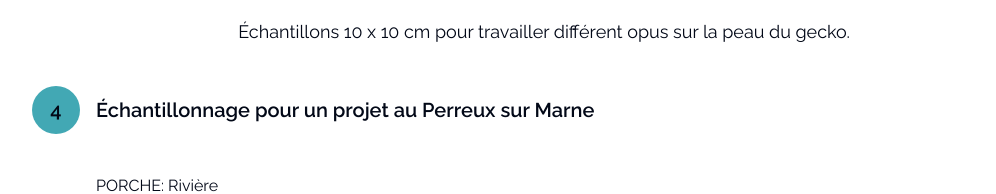
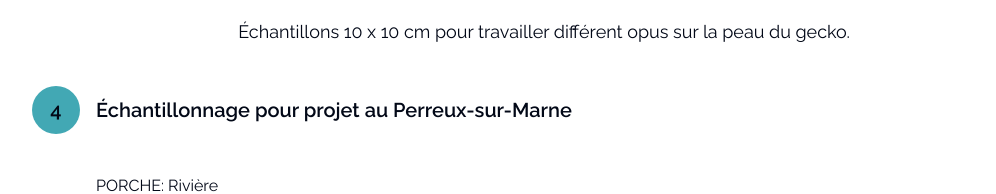
Before and after one commit to Raxuis/artaorea, a Next.js app: page /works in a window 1280 px wide. Shown: the part 5684-5878 px from the top of the page, without its empty margins (96-1092 px from the left). Built offline with nearby package versions, Linux system fonts and the light colour scheme.

Commit message:
fix(works): :bug: fix issue with Echantillonnage section title

```diff
--- a/app/works/page.tsx
+++ b/app/works/page.tsx
@@ -155,7 +155,7 @@ const Works = () => {
           <div className='size-12 rounded-full bg-cyan flex justify-center items-center'>
             <p className='text-xl font-semibold'>4</p>
           </div>
-          <p className='text-xl font-semibold'>Échantillonnage pour un projet au Perreux sur Marne</p>
+          <p className='text-xl font-semibold max-sm:max-w-xs'>Échantillonnage pour projet au Perreux-sur-Marne</p>
         </div>
         <div className='flex flex-col gap-5 my-10 ml-16'>
           <p>PORCHE: Rivière</p>
```
